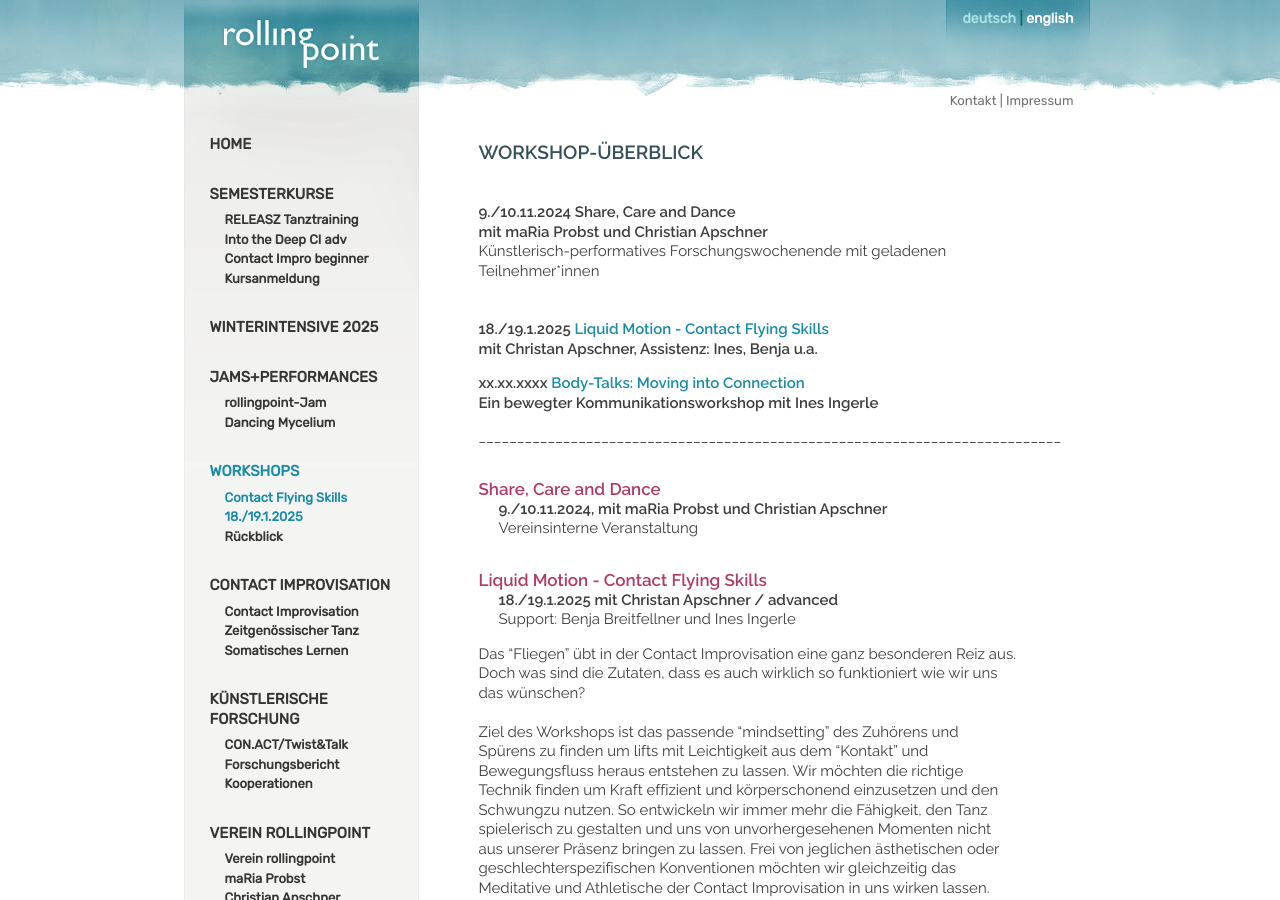
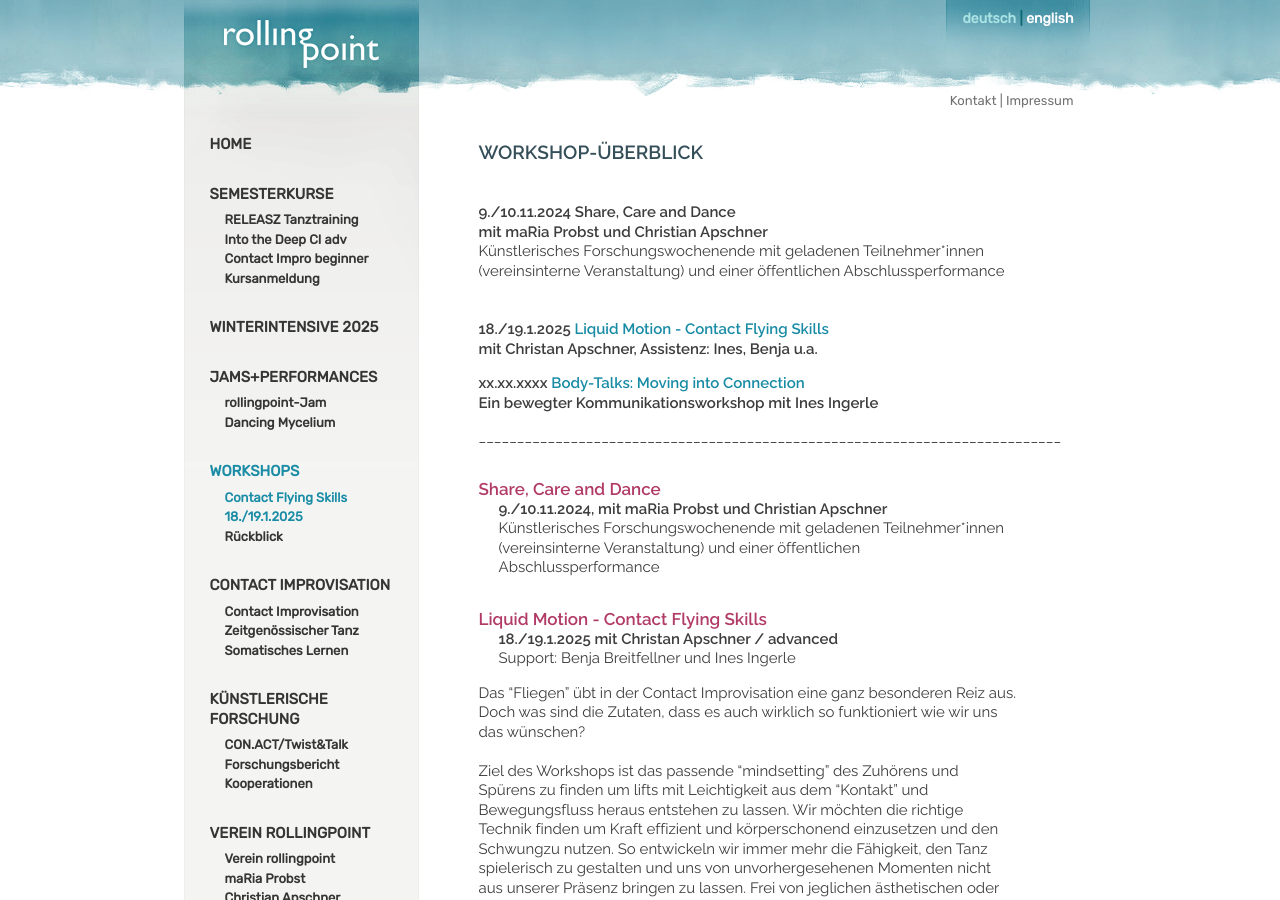
Before and after one commit to manulari/rollingpointat, a Jekyll site: the page built from _pages_de/wsws2024.md, in a window 1280 px wide and 900 px high. Built offline with Jekyll 4.4.1, drawn with Linux system fonts in a browser that asks for light colours; comment, search, counter and statistics services are not loaded.

Commit message:
Update page (de) “wsws2024”

```diff
--- a/_pages_de/wsws2024.md
+++ b/_pages_de/wsws2024.md
@@ -8,7 +8,7 @@ language: de
 \
 **9./10.11.2024 Share, Care and Dance**\
 **mit maRia Probst und Christian Apschner**\
-Künstlerisch-performatives Forschungswochenende mit geladenen Teilnehmer*innen\
+Künstlerisches Forschungswochenende mit geladenen Teilnehmer*innen (vereinsinterne Veranstaltung) und einer öffentlichen Abschlussperformance \
 \
 \
 **18./19.1.2025 [Liquid Motion - Contact Flying Skills](#flyingskills)**\
@@ -24,7 +24,7 @@ Künstlerisch-performatives Forschungswochenende mit geladenen Teilnehmer*innen\
 #### **Share, Care and Dance**
 
 **9./10.11.2024, mit maRia Probst und Christian Apschner**\
-Vereinsinterne Veranstaltung
+Künstlerisches Forschungswochenende mit geladenen Teilnehmer*innen (vereinsinterne Veranstaltung) und einer öffentlichen Abschlussperformance
 
 <div class="named-anchor" id="flyingskills"></div>
 
```
